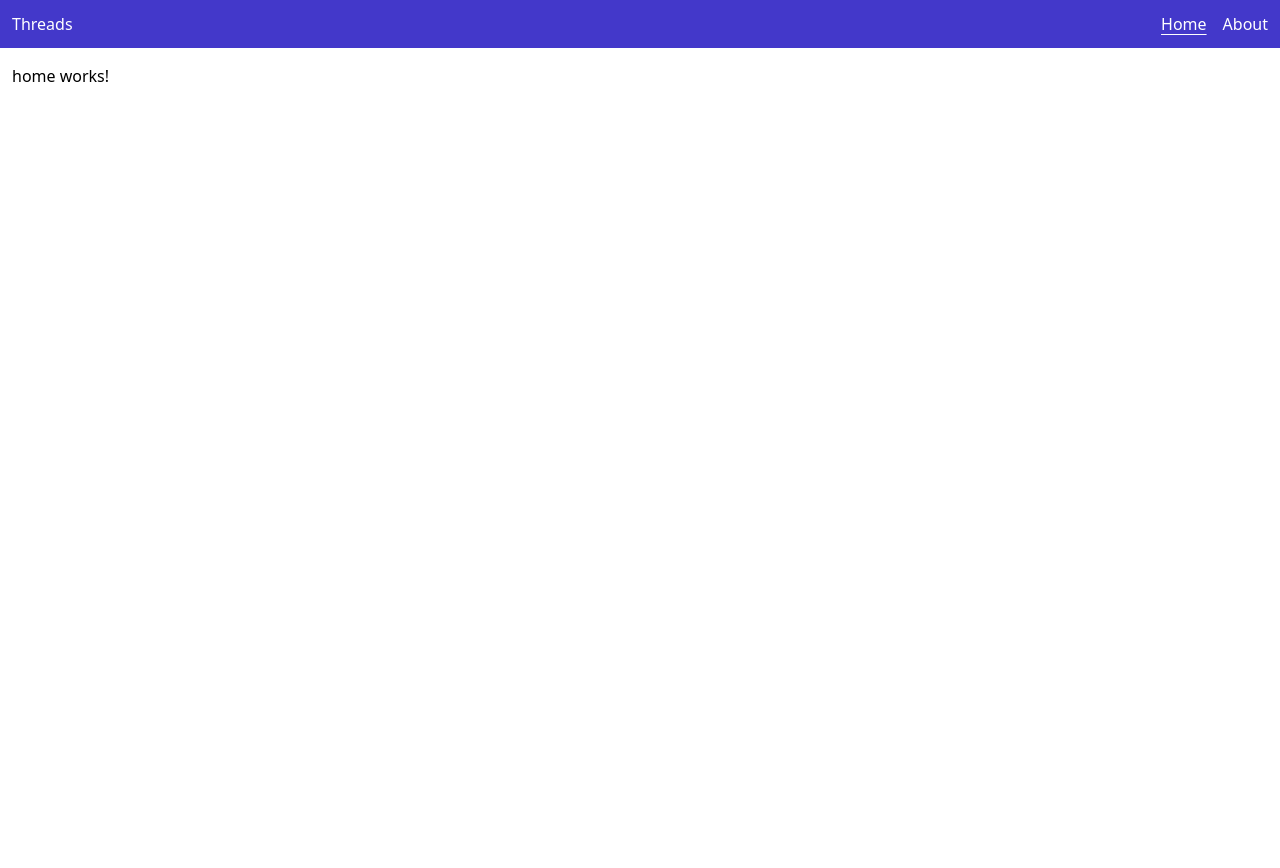
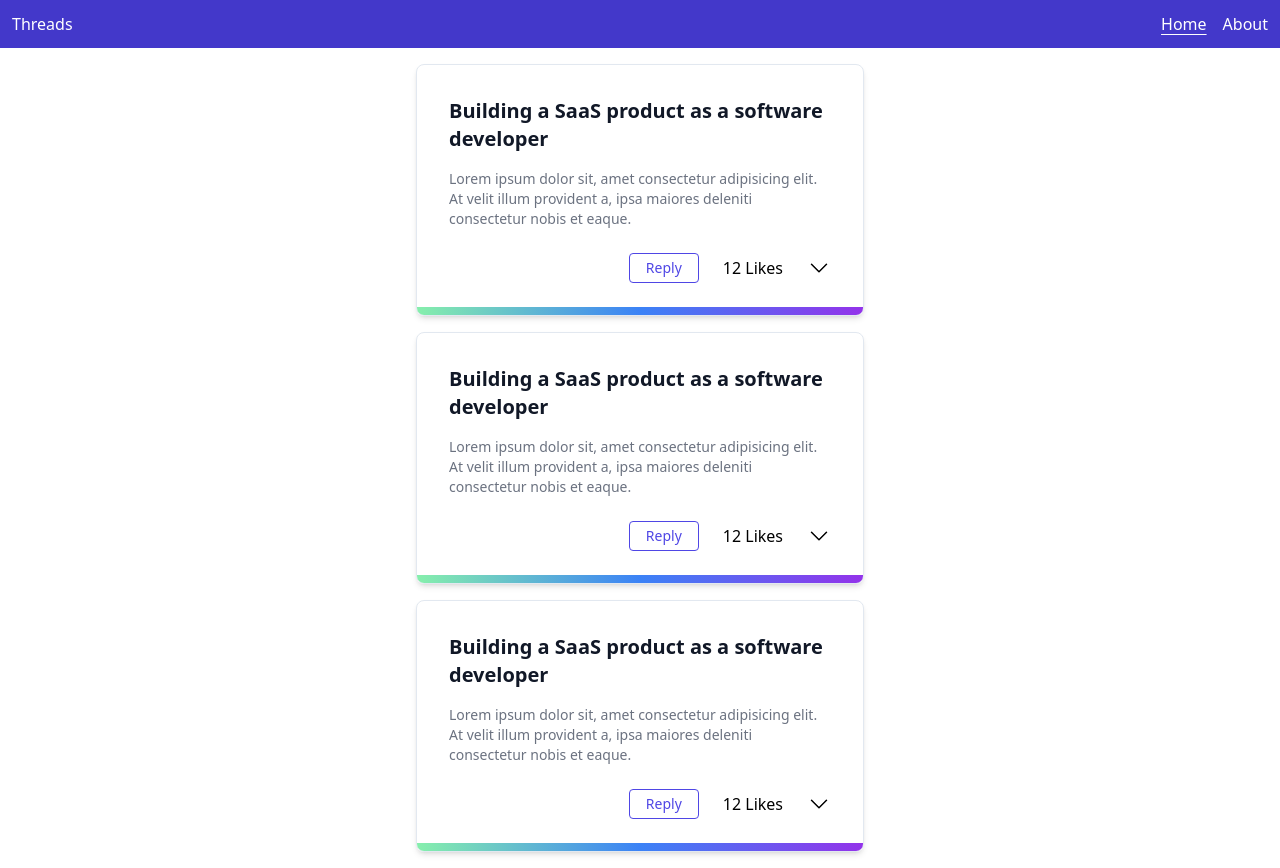
Before and after one commit to Duff97/nest_angular_tutorial, an Angular app in the folder threads-app/: page /home in a window 1280 px wide. Before the commit the page ends 800 px from the top, so only its background shows below. Built offline with nearby package versions, Linux system fonts and the light colour scheme.

Commit message:
comments component

```diff
--- a/threads-app/src/app/app.component.ts
+++ b/threads-app/src/app/app.component.ts
@@ -1,10 +1,11 @@
+import { CommonModule } from '@angular/common';
 import { Component } from '@angular/core';
 import { RouterModule } from '@angular/router';
 
 @Component({
   selector: 'app-root',
   standalone: true,
-  imports: [RouterModule],
+  imports: [RouterModule, CommonModule],
   templateUrl: './app.component.html',
   styleUrl: './app.component.scss'
 })
--- /dev/null
+++ b/threads-app/src/app/components/comment-form/comment-form.component.html
@@ -0,0 +1,8 @@
+<form>
+  <textarea
+    name=""
+    rows="3"
+    placeholder="Write something..."
+    class="px-3 py-1.5 w-full border border-slate-900 rounded-md placeholder:text-gray-500"
+  ></textarea>
+</form>
--- /dev/null
+++ b/threads-app/src/app/components/comment/comment.component.html
@@ -0,0 +1,50 @@
+<article
+  class="shadow-md relative block overflow-hidden rounded-lg border border-slate-200 p-4 sm:p-6 lg:p-8"
+>
+  <span
+    class="absolute inset-x-0 bottom-0 h-2 bg-gradient-to-r from-green-300 via-blue-500 to-purple-600"
+  ></span>
+
+  <div class="sm:flex sm:justify-between sm:gap-4">
+    <div>
+      <h3 class="text-lg font-bold text-gray-900 sm:text-xl">
+        Building a SaaS product as a software developer
+      </h3>
+    </div>
+  </div>
+
+  <div class="mt-4">
+    <p class="text-pretty text-sm text-gray-500">
+      Lorem ipsum dolor sit, amet consectetur adipisicing elit. At velit illum provident a, ipsa
+      maiores deleniti consectetur nobis et eaque.
+    </p>
+  </div>
+
+  <dl class="mt-6 flex justify-end gap-4 sm:gap-6">
+    <button
+      class="inline-block rounded border border-current px-4 py-1 text-sm font-medium text-indigo-600 transition hover:rotate-2 hover:scale-110 focus:outline-none focus:ring active:text-indigo-500"
+      (click)="toggleIsReplying()"
+    >
+      Reply
+    </button>
+    <button>
+      12 Likes
+    </button>
+    <button
+      class="duration-300"
+      (click)="toggleExpanded()"
+      [class.rotate-180]="isExpanded"
+    >
+      <svg xmlns="http://www.w3.org/2000/svg" fill="none" viewBox="0 0 24 24" stroke-width="1.5" stroke="currentColor" class="size-6">
+        <path stroke-linecap="round" stroke-linejoin="round" d="m19.5 8.25-7.5 7.5-7.5-7.5" />
+      </svg>
+    </button>
+  </dl>
+  <section class="my-4" *ngIf="isReplying">
+    <app-comment-form />
+  </section>
+  <section class="nested-comments" *ngIf="isExpanded">
+    <app-comment />
+    <app-comment />
+  </section>
+</article>
--- /dev/null
+++ b/threads-app/src/app/components/comment/comment.component.ts
@@ -0,0 +1,24 @@
+import { CommonModule } from '@angular/common';
+import { Component } from '@angular/core';
+import { CommentFormComponent } from '../comment-form/comment-form.component';
+
+@Component({
+  selector: 'app-comment',
+  standalone: true,
+  imports: [CommonModule, CommentFormComponent],
+  templateUrl: './comment.component.html',
+  styleUrl: './comment.component.scss'
+})
+export class CommentComponent {
+  isExpanded = false
+  isReplying = false
+
+  toggleExpanded = () => {
+    this.isExpanded = !this.isExpanded
+  }
+
+  toggleIsReplying = () => {
+    this.isReplying = !this.isReplying
+    this.isExpanded = this.isReplying ? true : this.isExpanded
+  }
+}
--- a/threads-app/src/app/home/home.component.html
+++ b/threads-app/src/app/home/home.component.html
@@ -1 +1,5 @@
-<p>home works!</p>
+<section class="max-w-md mx-auto flex flex-col gap-4">
+  <app-comment />
+  <app-comment />
+  <app-comment />
+</section>
--- a/threads-app/src/app/home/home.component.ts
+++ b/threads-app/src/app/home/home.component.ts
@@ -1,9 +1,10 @@
 import { Component } from '@angular/core';
+import { CommentComponent } from '../components/comment/comment.component';
 
 @Component({
   selector: 'app-home',
   standalone: true,
-  imports: [],
+  imports: [CommentComponent],
   templateUrl: './home.component.html',
   styleUrl: './home.component.scss'
 })
```
Also changed, not shown: threads-app/src/app/components/comment-form/comment-form.component.ts (added, +12 -0 lines), threads-app/src/app/components/comment-form/comment-form.component.scss (added), threads-app/src/app/components/comment/comment.component.scss (added), 2 other files (tests, documents, lock files or other folders).
